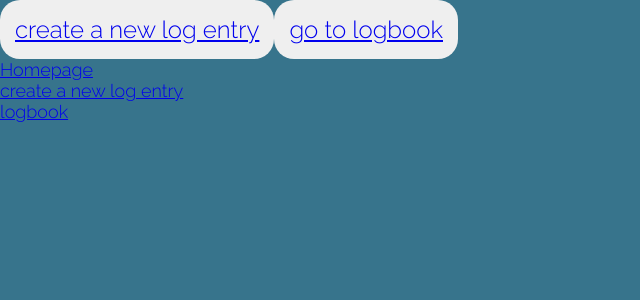
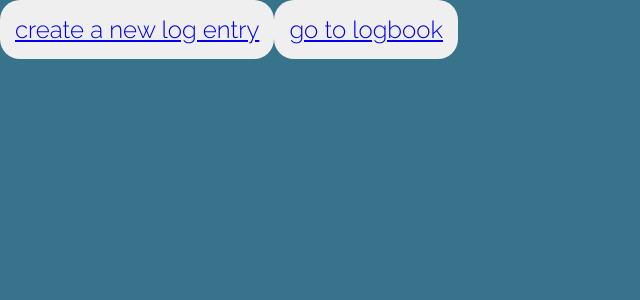
Before and after one commit to MerleMak/sail-log, a React (Create React App) app: page / in a window 1280 px wide. Shown: the top 300 px of the page, without its empty margins (0-640 px from the left). Built offline with nearby package versions, Linux system fonts and the light colour scheme.

Commit message:
Create Navigation component and add to Form- and LogbookPage

```diff
--- a/src/App.js
+++ b/src/App.js
@@ -29,18 +29,9 @@ export default function App() {
           }
         />
       </Routes>
-      <Navigation>
-        <NavLink to="/">Homepage</NavLink>
-        <NavLink to="/create">create a new log entry</NavLink>
-        <NavLink to="/logbook">logbook</NavLink>
-      </Navigation>
     </>
   );
   function handleLogEntry(formData) {
     setLogEntries([...logEntries, formData]);
   }
 }
-const Navigation = styled.nav`
-  display: flex;
-  flex-direction: column;
-`;
--- /dev/null
+++ b/src/components/Navigation/Navigation.js
@@ -0,0 +1,17 @@
+import { NavLink } from 'react-router-dom';
+import styled from 'styled-components';
+
+export default function Navigation() {
+  return (
+    <Nav>
+      <NavLink to="/">Homepage</NavLink>
+      <NavLink to="/create">create a new log entry</NavLink>
+      <NavLink to="/logbook">logbook</NavLink>
+    </Nav>
+  );
+}
+
+const Nav = styled.nav`
+  display: flex;
+  flex-direction: column;
+`;
--- a/src/routes/FormPage.js
+++ b/src/routes/FormPage.js
@@ -1,11 +1,13 @@
 import styled from 'styled-components';
 import LogForm from '../components/LogForm/LogForm';
+import Navigation from '../components/Navigation/Navigation';
 
 export default function FormPage({ onSubmit }) {
   return (
     <>
       <Header>sail log</Header>
       <LogForm onSubmit={onSubmit} />
+      <Navigation />
     </>
   );
 }
--- a/src/routes/LogbookPage.js
+++ b/src/routes/LogbookPage.js
@@ -1,6 +1,7 @@
 import styled from 'styled-components';
 import LogEntryList from '../components/LogEntryList/LogEntryList';
 import Button from '../components/Button/Button';
+import Navigation from '../components/Navigation/Navigation';
 
 export default function LogbookPage({ logEntries }) {
   return (
@@ -9,6 +10,7 @@ export default function LogbookPage({ logEntries }) {
       <Button onClick={handleClick} variant="navigate">
         create a new log entry
       </Button>
+      <Navigation />
     </>
   );
 
```
